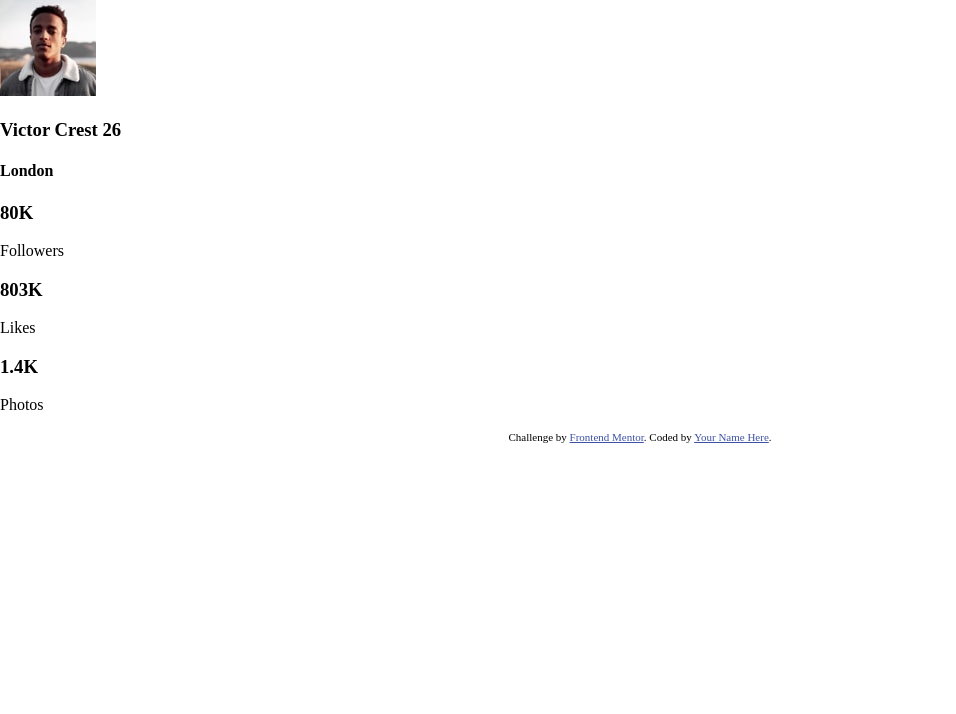
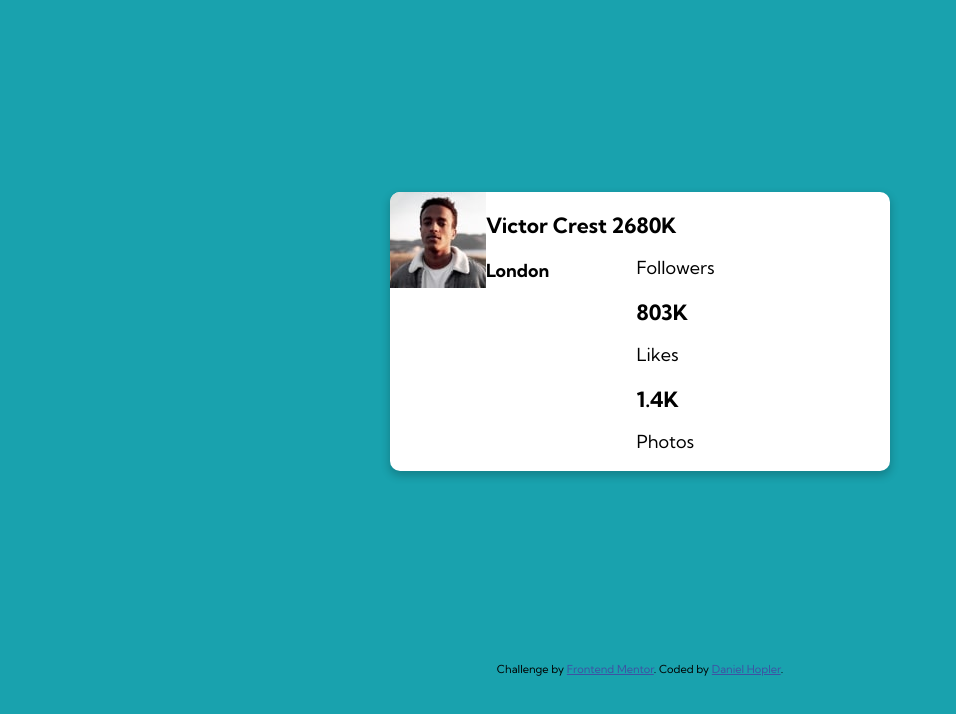
Before and after one commit to danielhopler/profile-card-component, a plain HTML site: page index.html in a window 1280 px wide. Shown: the whole page, without its empty margins (0-956 px from the left). Drawn offline with Linux system fonts and the light colour scheme; files that its build step writes are made by us from their sources.

Commit message:
added basic styles

```diff
--- a/index.html
+++ b/index.html
@@ -5,6 +5,8 @@
   <meta name="viewport" content="width=device-width, initial-scale=1.0"> <!-- displays site properly based on user's device -->
   <link rel="stylesheet" type="text/css" href="styles/normalize.min.css">
   <link rel="stylesheet" href="styles/styles.css">
+  <link rel="preconnect" href="https://fonts.gstatic.com">
+  <link href="https://fonts.googleapis.com/css2?family=Kumbh+Sans:wght@400;700&display=swap" rel="stylesheet">
   <link rel="icon" type="image/png" sizes="32x32" href="./images/favicon-32x32.png">
   <title>Frontend Mentor | Profile card component</title>
 
@@ -41,7 +43,7 @@
   </div>
   <div class="attribution">
     Challenge by <a href="https://www.frontendmentor.io?ref=challenge" target="_blank">Frontend Mentor</a>.
-    Coded by <a href="#">Your Name Here</a>.
+    Coded by <a href="#">Daniel Hopler</a>.
   </div>
 </body>
 </html>
--- a/styles/styles.css
+++ b/styles/styles.css
@@ -10,8 +10,34 @@
 
 /*** 1. Global styles and defaults ***/
 
+    html {
+        box-sizing: border-box;
+    }
+    *, *:before, *:after {
+        box-sizing: inherit;
+    }
+
+    body {
+        background: hsl(185, 75%, 39%);
+        font-size: 18px;
+        font-family: 'Kumbh Sans', sans-serif;
+    }
+
+
+
+
 
 /*** 2. Layout ***/
 
+    .card-container {
+        display: flex;
+        max-width: 500px;
+        margin: 15% auto;
+        background-color: white;
+        box-shadow: 0 4px 8px 1px rgba(0, 0, 0, 0.2);
+        border-radius: 10px;
+        overflow: hidden;
+    }
+
 
 /*** 3. Section-styles ***/
```
